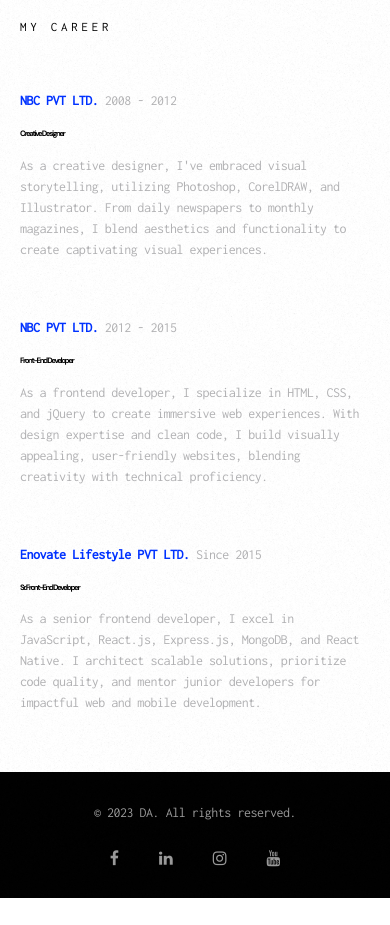
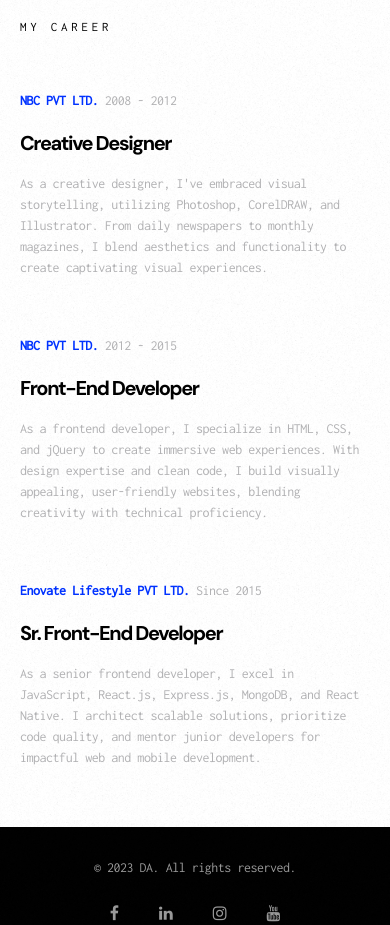
Before and after one commit to devamitjha/devamitjha, a React (Create React App) app: page / in a window 390 px wide. Shown: the part 2820-3745 px from the top of the page. Before the commit the page ends 3718 px from the top, so only its background shows below. Built offline with nearby package versions, Linux system fonts and the light colour scheme.

Commit message:
career font

```diff
--- a/src/components/career/Career.scss
+++ b/src/components/career/Career.scss
@@ -45,6 +45,9 @@
                     @media(max-width:1600px){
                         font-size:2vw;
                     }
+                    @media(max-width:820px){
+                        font-size:20px;
+                    }
                 }
                 p{
                     @extend .body_text;
```
